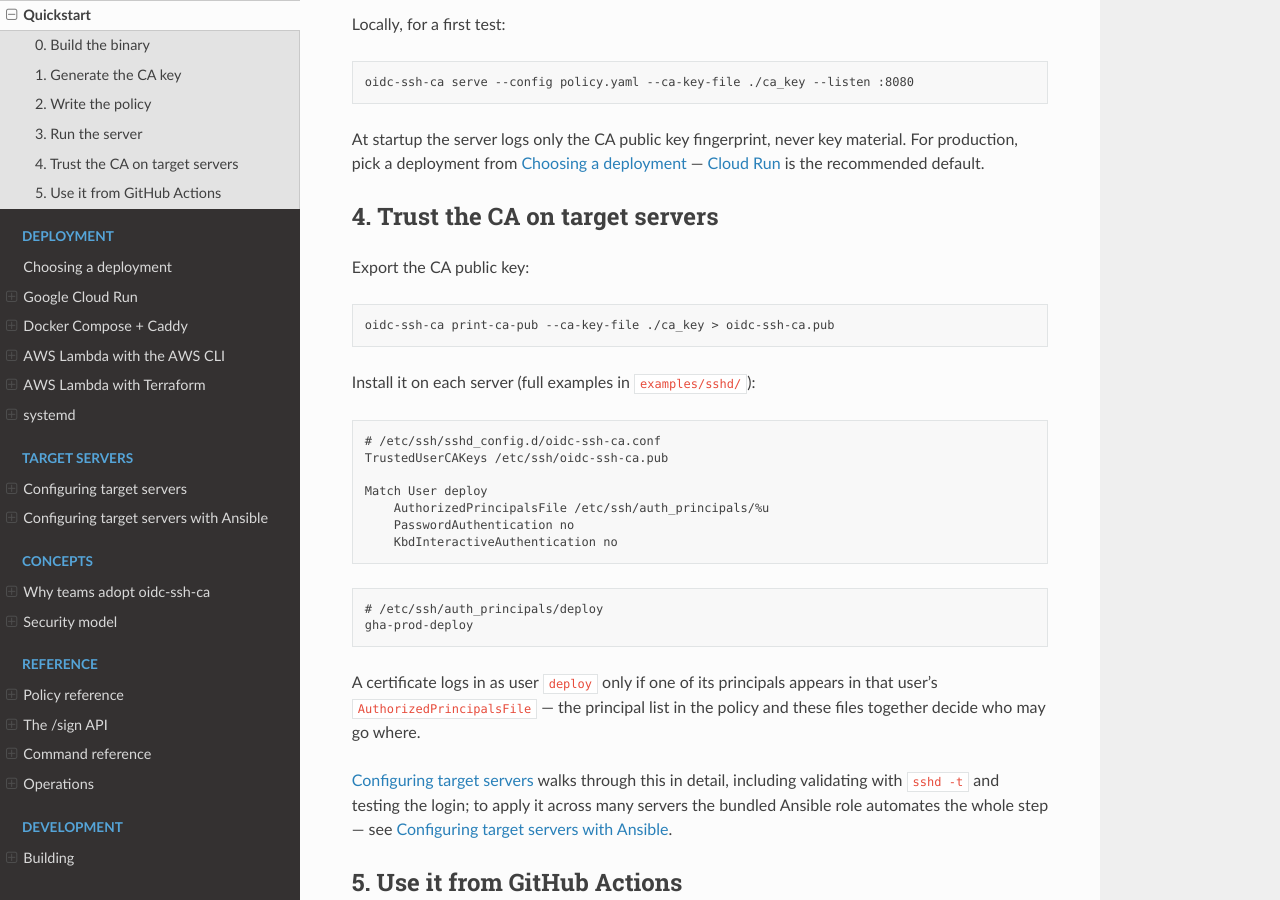
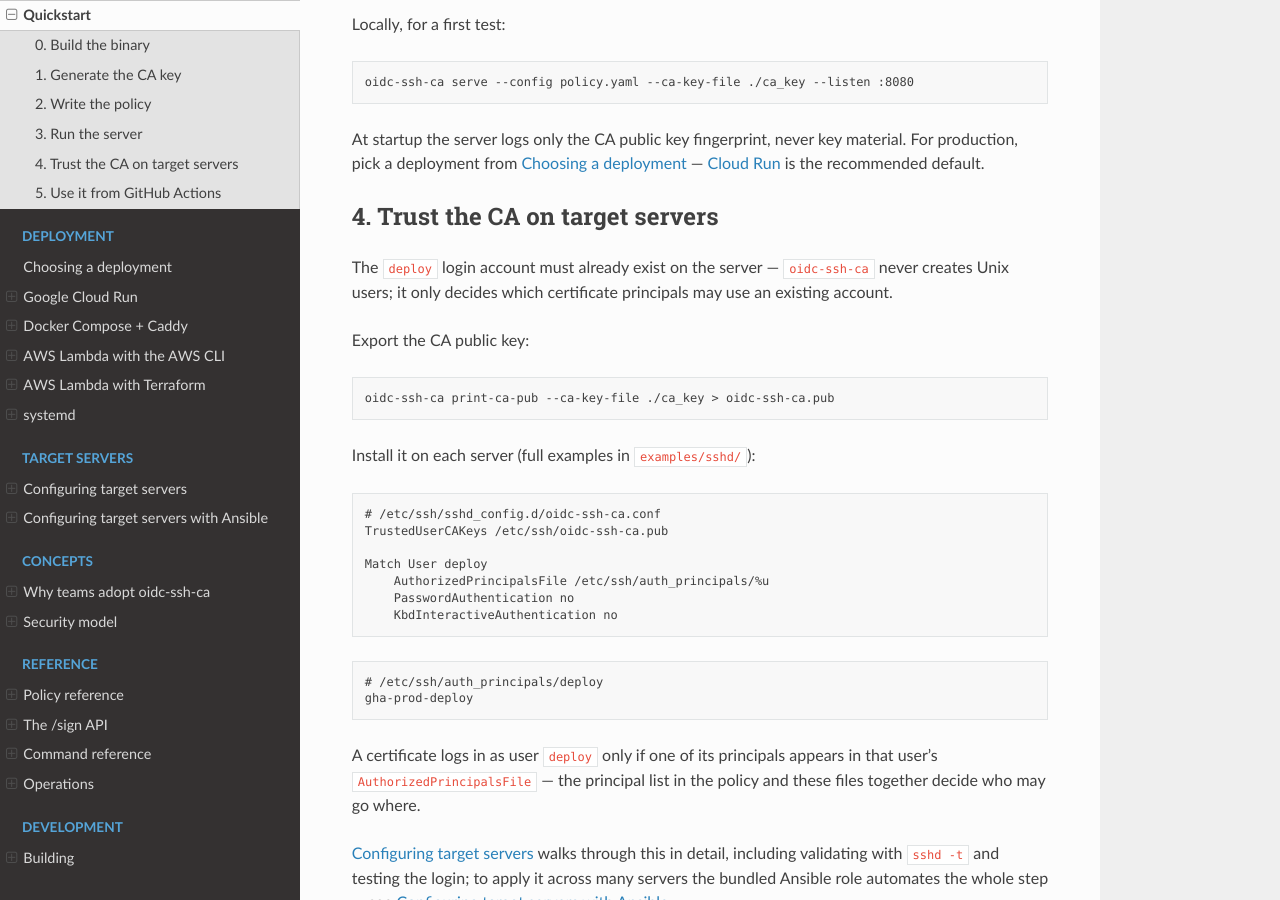
Before and after one commit to atsuoishimoto/oidc-ssh-ca, a Sphinx documentation site: the page built from docs/quickstart.md, in a window 1280 px wide and 900 px high, scrolled down 2061 px. Built offline with Sphinx 7.4.7 and the Read the Docs theme 3.1.0, drawn with Linux system fonts in a browser that asks for light colours.

Commit message:
docs: note deploy account must already exist in quickstart

````diff
--- a/docs/quickstart.md
+++ b/docs/quickstart.md
@@ -116,6 +116,10 @@ is the recommended default.
 
 ## 4. Trust the CA on target servers
 
+The `deploy` login account must already exist on the server —
+`oidc-ssh-ca` never creates Unix users; it only decides which certificate
+principals may use an existing account.
+
 Export the CA public key:
 
 ```bash
````
